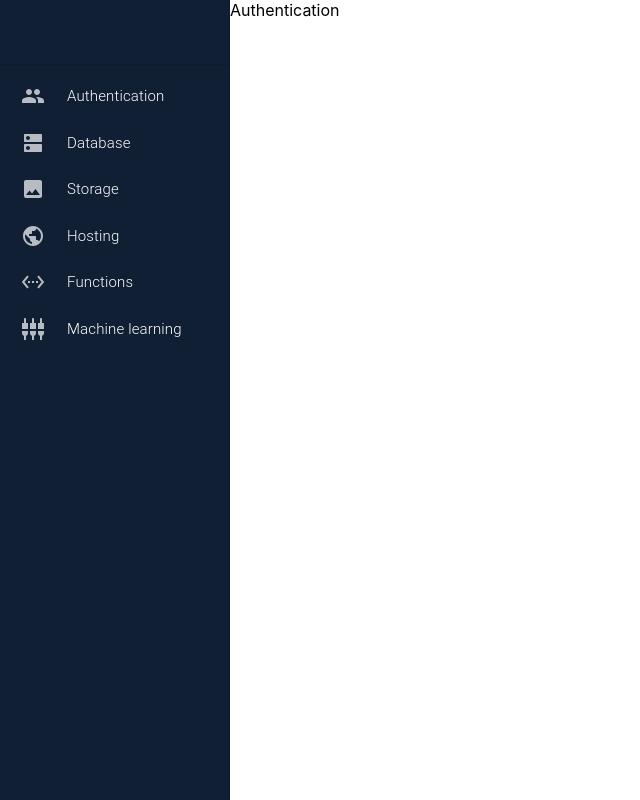
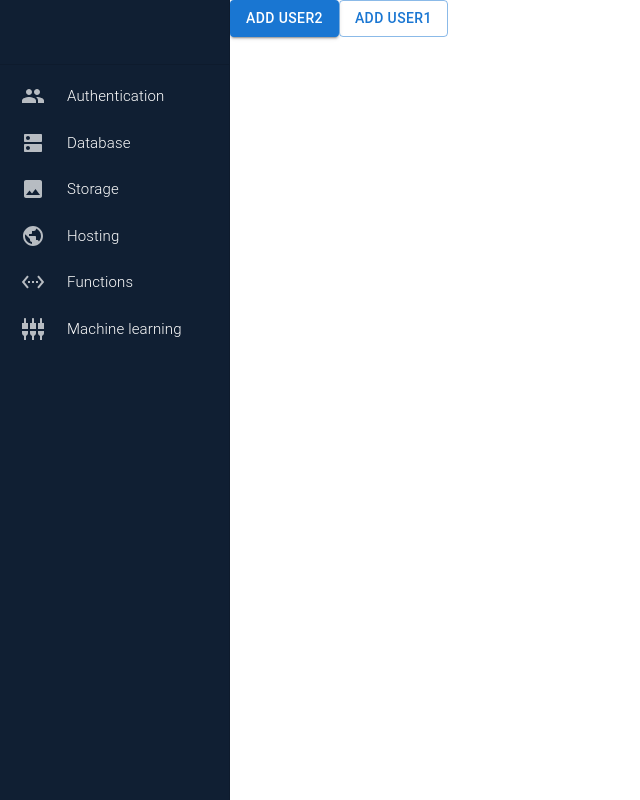
Before and after one commit to Lahirutech/myreactdashboard, a React (Create React App) app: page /authentication in a window 1280 px wide. Shown: the whole page, without its empty margins (0-640 px from the left). Built offline with nearby package versions, Linux system fonts and the light colour scheme.

Commit message:
adding theme provider

```diff
--- a/src/App.js
+++ b/src/App.js
@@ -2,7 +2,8 @@
 import './App.css';
 import Navbar from './components/Navbar/Navbar';
 import { Outlet } from 'react-router-dom';
-import { Grid } from '@mui/material';
+import { Grid, ThemeProvider } from '@mui/material';
+import { dashboardTheme } from './dashboardTheme';
 
 function App() {
   return (
--- a/src/components/Navbar/Navbar.js
+++ b/src/components/Navbar/Navbar.js
@@ -45,7 +45,6 @@
                     </ListItem>
                 ))}
             </List>
-
         </Drawer>
     )
 }
--- /dev/null
+++ b/src/components/common/commonButton/CommonButton.js
@@ -0,0 +1,15 @@
+import { Button } from '@mui/material'
+import React from 'react'
+
+const CommonButton=({ children, color, disabled, size, sx, variant })=> {
+    return (
+        <Button color={color}
+            disabled={disabled}
+            size={size}
+            sx={sx}
+            variant={variant}>
+            {children}
+        </Button>
+    )
+}
+export default CommonButton
--- a/src/components/pages/Authentication/Authentication.js
+++ b/src/components/pages/Authentication/Authentication.js
@@ -1,7 +1,17 @@
+import { Grid } from '@mui/material'
 import React from 'react'
+import CommonButton from '../../common/commonButton/CommonButton'
 
 export default function Authentication() {
   return (
-    <div>Authentication</div>
+    <Grid item xs={8}>
+      <CommonButton  variant="contained">
+        Add User2
+      </CommonButton>
+      <CommonButton  variant="outlined">
+        Add User1
+      </CommonButton>
+
+    </Grid>
   )
 }
--- /dev/null
+++ b/src/dashboardTheme.js
@@ -0,0 +1,28 @@
+import { createTheme } from '@mui/material/styles';
+
+export const dashboardTheme = createTheme({
+    components: {
+        MuiButton: {
+            styleOverrides: {
+                fontSize: '0.875rem',
+                fontWeight: 600,
+                textTransform: 'capitalize',
+                borderRadius: 2.5,
+                '&.MuiButton-contained': {
+                    backgroundColor: '#009be5',
+                    '&:hover': {
+                        backgroundColor: '#006db3'
+                    },
+                },
+                '&.MuiButton-outlined': {
+                    color: "#fff",
+                    borderColor: '#fff',
+                    '&:hover': {
+                        backgroundColor: 'transparent'
+                    },
+                },
+            },
+        },
+    },
+
+});
```
Also changed, not shown: src/index.js (+6 -1 lines).
